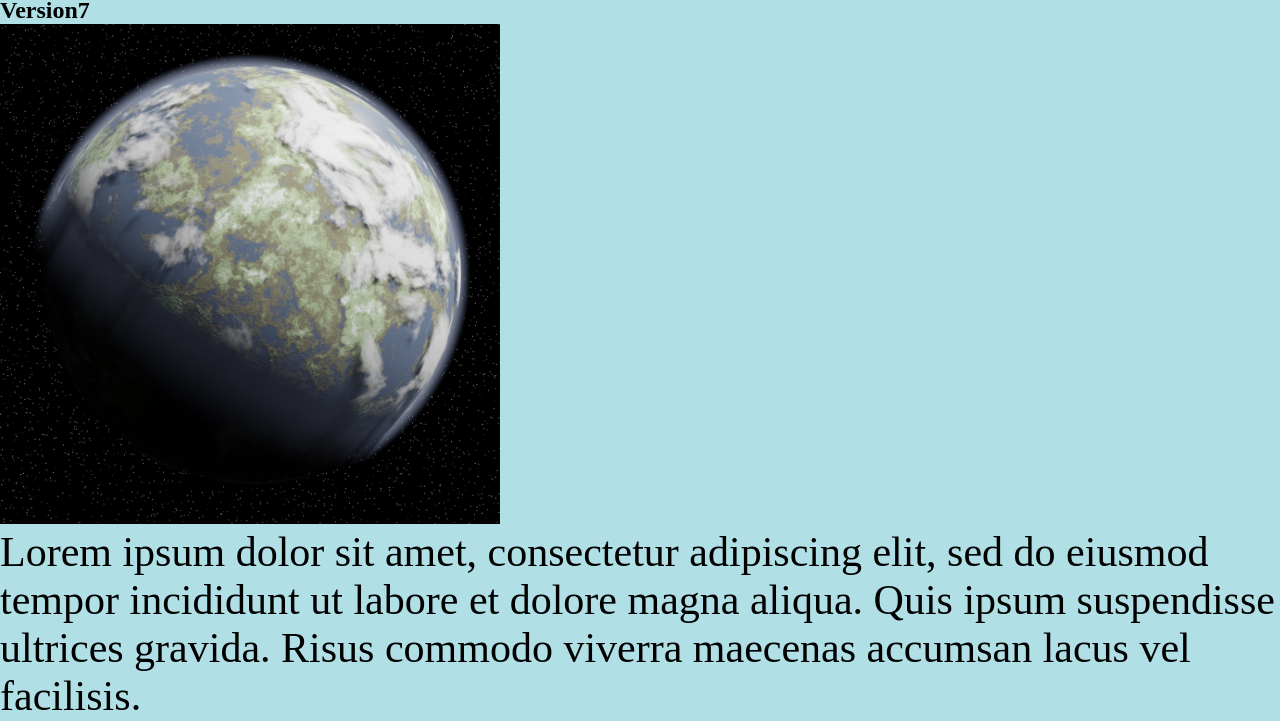
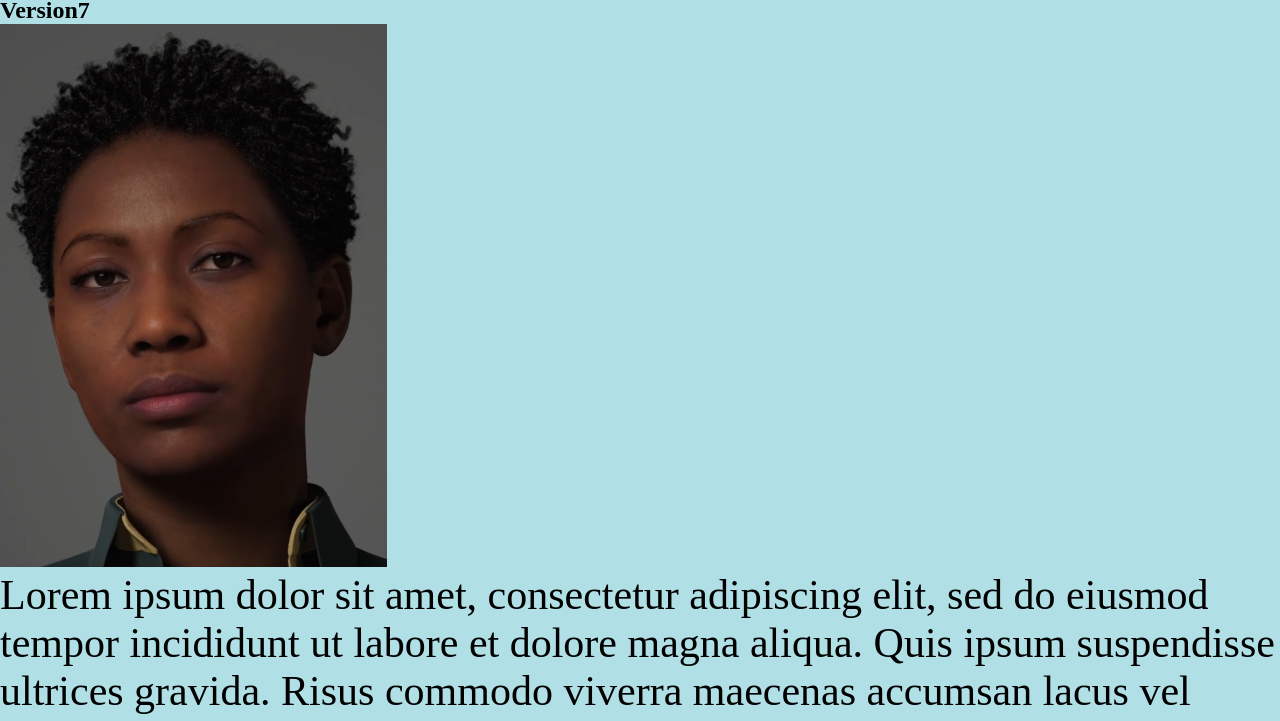
Before and after one commit to TayDes/TayDes.github.io, a plain HTML site: page index.html in a window 1280 px wide. Shown: the part 77-798 px from the top of the page. Drawn offline with Linux system fonts and the light colour scheme.

Commit message:
Upload of faces for testing of multiple pictures being displayed

```diff
--- a/index.html
+++ b/index.html
@@ -27,7 +27,7 @@
 
 		<h1>Hello World!</h1>
 		<h2>Version7</h2>
-		<img src="planet.png" alt="planet" width="500" height="500">
+		<img src="faces\Ada_Crop.png" alt="Ada" width="387" height="543">
 
 		<p>Lorem ipsum dolor sit amet, consectetur adipiscing elit, sed do eiusmod tempor incididunt ut labore et dolore magna aliqua. Quis ipsum suspendisse ultrices gravida. Risus commodo viverra maecenas accumsan lacus vel facilisis.
 		<br>Lorem ipsum dolor sit amet, consectetur adipiscing elit, sed do eiusmod tempor incididunt ut labore et dolore magna aliqua. Quis ipsum suspendisse ultrices gravida. Risus commodo viverra maecenas accumsan lacus vel facilisis.
```
Also changed, not shown: faces/Ada_Crop.png (added), faces/Gresha_Crop.png (added), faces/Ida_Crop.png (added).
